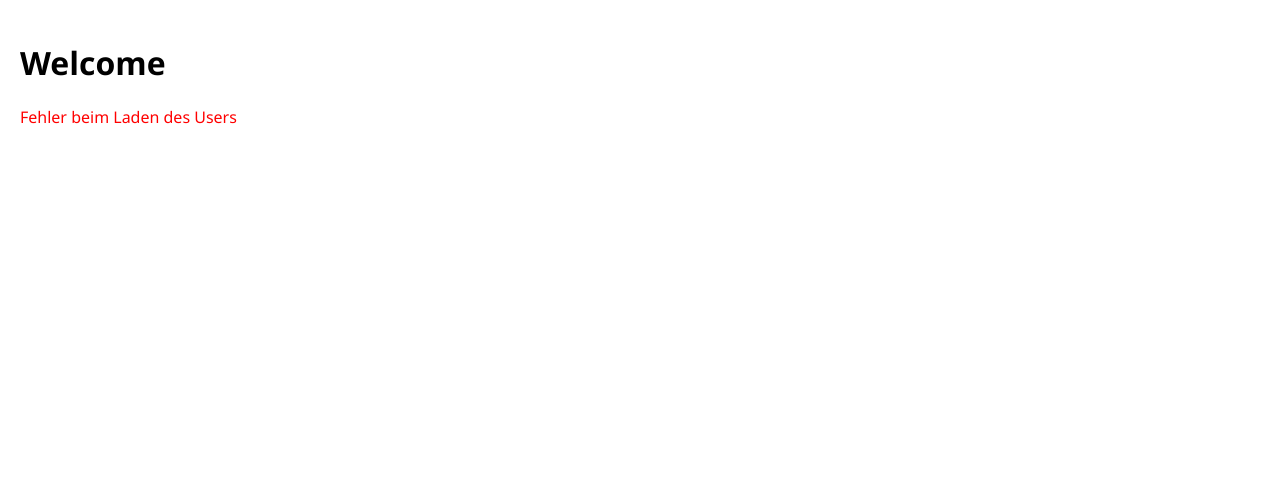
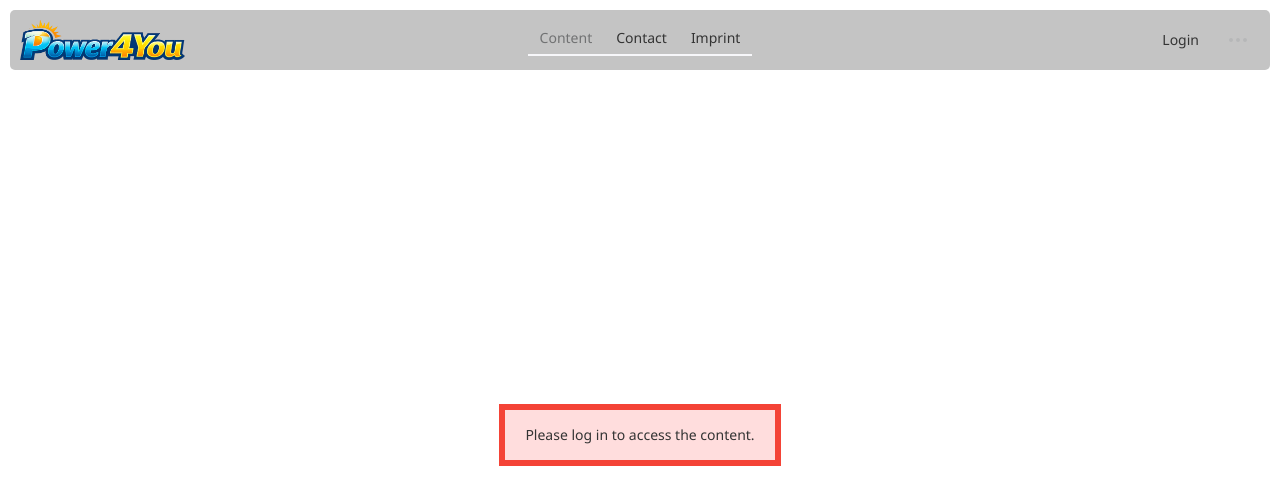
Before and after one commit to fistri/WIT3-1-power4you-Gruppe1, a React (Vite) app in the folder src/Web/power-4-you/: page / in a window 1280 px wide. Shown: the top 504 px of the page. Built offline with nearby package versions, Linux system fonts and the light colour scheme; no server answers.

Commit message:
Prepare component files

```diff
--- a/src/Web/power-4-you/package.json
+++ b/src/Web/power-4-you/package.json
@@ -16,9 +16,11 @@
     "cors": "^2.8.6",
     "dotenv": "^17.4.2",
     "express": "^5.2.1",
+    "lucide-react": "^1.16.0",
     "md5": "^2.3.0",
     "react": "^19.2.5",
-    "react-dom": "^19.2.5"
+    "react-dom": "^19.2.5",
+    "rsuite": "^6.1.3"
   },
   "devDependencies": {
     "@eslint/js": "^10.0.1",
--- a/src/Web/power-4-you/src/App.tsx
+++ b/src/Web/power-4-you/src/App.tsx
@@ -1,10 +1,17 @@
-import { useState, useEffect } from 'react'
 import getUserTest from './api/getUserTest'
+import { memo, useState, useEffect } from "react"
+import Header from './components/header/Header'
+import NavBar from './components/nav-bar/NavBar'
+import ContentArea from './components/content-area/ContentArea'
+import LoginAlert from './components/content-area/LoginAlert'
 
 const App = () => {
   const [user, setUser] = useState<string | null>(null)
   const [loading, setLoading] = useState(true)
   const [error, setError] = useState<string | null>(null)
+  const [selectedTab, setSelectedTab] = useState("content")
+  const [loggedIn, setLoggedIn] = useState(false) //TODO: implement login functionality
+  const [selectedOverview, setSelectedOverview] = useState("dashboard")
 
   useEffect(() => {
     const fetchUser = async () => {
@@ -23,13 +30,12 @@ const App = () => {
   }, [])
 
   return (
-    <div style={{ padding: '20px' }}>
-      <h1>Welcome</h1>
-      {loading && <p>Lädt...</p>}
-      {error && <p style={{ color: 'red' }}>{error}</p>}
-      {user && <p>Aktueller User: <strong>{user}</strong></p>}
+    <div className="canvas flex-column">
+      <Header selectedTab={selectedTab} setSelectedTab={setSelectedTab} loggedIn={loggedIn} setLoggedIn={setLoggedIn} />
+      {loggedIn && <NavBar selectedOverview={selectedOverview} setSelectedOverview={setSelectedOverview} />}
+      {loggedIn ? <ContentArea selectedOverview={selectedOverview} setSelectedOverview={setSelectedOverview} /> : <LoginAlert />}
     </div>
   )
 }
 
-export default App
+export default memo(App)
--- /dev/null
+++ b/src/Web/power-4-you/src/components/content-area/ContentArea.tsx
@@ -0,0 +1,23 @@
+/* eslint-disable @typescript-eslint/no-explicit-any */
+import "./content-area.css"
+
+const ContentArea = (
+    {
+        selectedOverview,
+        setSelectedOverview
+    }:
+    {
+        selectedOverview: string,
+        setSelectedOverview: any
+    }
+) => {
+    setSelectedOverview(selectedOverview)
+
+    return (
+        <div className="flex-row content-area border-radius">
+            {selectedOverview}
+        </div>
+    )
+}
+
+export default ContentArea
--- /dev/null
+++ b/src/Web/power-4-you/src/components/content-area/LoginAlert.tsx
@@ -0,0 +1,14 @@
+import { memo } from "react"
+import "./content-area.css"
+
+const LoginAlert = () => {
+    return (
+        <div className="flex-column centered height-full">
+            <div className="login-alert">
+                Please log in to access the content.
+            </div>
+        </div>
+    )
+}
+
+export default memo(LoginAlert)
--- /dev/null
+++ b/src/Web/power-4-you/src/components/content-area/content-area.css
@@ -0,0 +1,12 @@
+.login-alert {
+    background-color: #ffdddd;
+    border: 6px solid #f44336;
+    padding: 15px 20px;
+}
+
+.content-area {
+    padding: 10px;
+    background-color: #ececec;
+    height: calc(100vh - 110px); /* Adjusting for header and nav-bar height */
+    overflow-y: none;
+}
--- /dev/null
+++ b/src/Web/power-4-you/src/components/header/Header.tsx
@@ -0,0 +1,69 @@
+/* eslint-disable @typescript-eslint/no-explicit-any */
+import { memo, useEffect } from "react"
+import "./header.css"
+import { Tab, Tabs, Image, Button, IconButton } from "rsuite"
+import { Ellipsis } from "lucide-react"
+
+const Header = (
+    {
+        selectedTab,
+        setSelectedTab,
+        loggedIn,
+        setLoggedIn
+    }:
+    {
+        selectedTab: string,
+        setSelectedTab: any,
+        loggedIn: boolean,
+        setLoggedIn: any
+    }
+) => {
+    const renderLoginButton = () => {
+        if (loggedIn) {
+            return (
+                <Button appearance="subtle" className="margin-right-small" onClick={() => setLoggedIn(!loggedIn)}>
+                    Logout
+                </Button>
+            )
+        } else {
+            return (
+                <Button appearance="subtle" className="margin-right-small" onClick={() => setLoggedIn(!loggedIn)}>
+                    Login
+                </Button>
+            )
+        }
+    }
+
+    const handleImageOnClick = () => {
+        if (loggedIn) {
+            setSelectedTab("content")
+        }
+    }
+
+    useEffect(() => {
+        if (!loggedIn) {
+            setSelectedTab("")
+        }
+    }, [loggedIn, setSelectedTab])
+
+    //TODO: If the user selects the Contact or Imprint tab and leaves it then the selected tab should automatically switch back to Content after login or to nothing if he is not logged
+
+    return (
+        <div className="flex-row header border-radius margin-bottom-large">
+            <Image src="../../../public/Power4YouLogo.png" alt="Power 4 You logo" height={40} className={loggedIn ? "company-logo logo" : "logo"} onClick={handleImageOnClick} />
+            <div className="navigation">
+                <Tabs activeKey={selectedTab} onSelect={setSelectedTab} appearance="subtle">
+                    <Tab title="Content" eventKey="content" disabled={!loggedIn} />
+                    <Tab title="Contact" eventKey="contact" />
+                    <Tab title="Imprint" eventKey="imprint" />
+                </Tabs>
+            </div>
+            <div className="flex-row buttons">
+                {renderLoginButton()}
+                <IconButton appearance="subtle" icon={<Ellipsis />} disabled={!loggedIn} />
+            </div>
+        </div>
+    )
+}
+
+export default memo(Header)
--- /dev/null
+++ b/src/Web/power-4-you/src/components/header/header.css
@@ -0,0 +1,25 @@
+.header {
+    height: 60px;
+    background-color: #c4c4c4;
+    padding: 10px;
+}
+
+.company-logo {
+    cursor: pointer;
+}
+
+.logo {
+    display: flex;
+    justify-self: flex-start;
+}
+
+.navigation {
+    display: flex;
+    flex: 1;
+    justify-content: center;
+}
+
+.buttons {
+    width: 164.5px;
+    justify-content: flex-end;
+}
--- /dev/null
+++ b/src/Web/power-4-you/src/components/nav-bar/NavBar.tsx
@@ -0,0 +1,27 @@
+/* eslint-disable @typescript-eslint/no-explicit-any */
+import "./nav-bar.css"
+import { memo } from "react"
+import { Tab, Tabs } from "rsuite"
+
+const NavBar = (
+    {
+        selectedOverview,
+        setSelectedOverview
+    }:
+    {
+        selectedOverview: string,
+        setSelectedOverview: any
+    }
+) => {
+    return (
+        <div className="flex-row margin-bottom-large border-radius nav-bar">
+            <Tabs activeKey={selectedOverview} onSelect={setSelectedOverview} appearance="subtle">
+                    <Tab title="Dashboard" eventKey="dashboard" />
+                    <Tab title="Storage" eventKey="storage" />
+                    <Tab title="Solar" eventKey="solar" />
+                </Tabs>
+        </div>
+    )
+}
+
+export default memo(NavBar)
--- /dev/null
+++ b/src/Web/power-4-you/src/components/nav-bar/nav-bar.css
@@ -0,0 +1,5 @@
+.nav-bar {
+    height: 50px;
+    background-color: #e0e0e0;
+    padding: 5px;
+}
--- a/src/Web/power-4-you/src/index.css
+++ b/src/Web/power-4-you/src/index.css
@@ -7,6 +7,7 @@ body {
   margin: 0;
   padding: 0;
   width: 100% !important;
+  height: 100vh !important;
 }
 
 .flex-column {
@@ -27,3 +28,36 @@ body {
 .space-between {
   justify-content: space-between;
 }
+
+.canvas {
+  padding: 10px;
+  height: 100vh;
+  width: 100%;
+}
+
+.border-radius {
+  border-radius: 5px;
+}
+
+.margin-right-small {
+  margin-right: 5px;
+}
+
+.margin-right-large {
+  margin-right: 10px;
+}
+
+.margin-bottom-small {
+  margin-bottom: 5px;
+}
+
+.margin-bottom-large {
+  margin-bottom: 10px;
+}
+
+.height-full {
+  height: 100%;
+}
+.width-full {
+  width: 100%;
+}
--- a/src/Web/power-4-you/src/main.tsx
+++ b/src/Web/power-4-you/src/main.tsx
@@ -1,6 +1,7 @@
 import { StrictMode } from 'react'
 import { createRoot } from 'react-dom/client'
 import App from './App.tsx'
+import 'rsuite/dist/rsuite.min.css'
 import './index.css'
 
 createRoot(document.getElementById('root')!).render(
```
Also changed, not shown: src/Web/power-4-you/public/Power4YouLogo.png (added), 1 other file (tests, documents, lock files or other folders).
